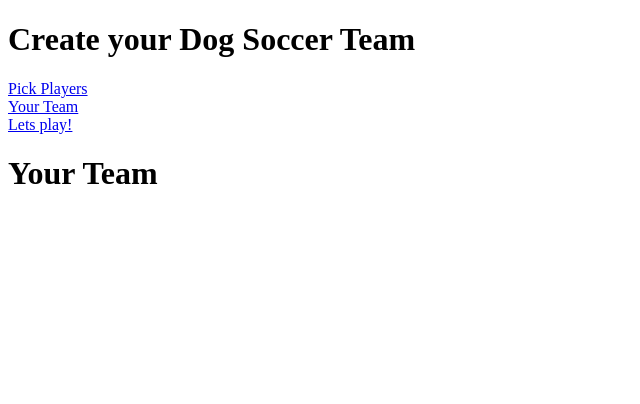
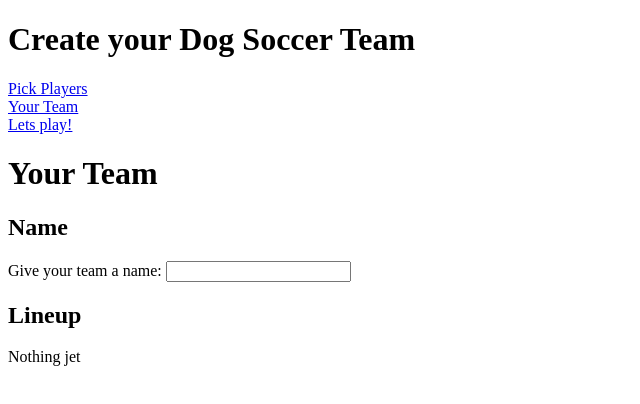
Before and after one commit to math91/react_course_labb_2, a React (Create React App) app: page /team in a window 1280 px wide. Shown: the top 404 px of the page, without its empty margins (0-640 px from the left). Built offline with nearby package versions, Linux system fonts and the light colour scheme.

Commit message:
with context, not update context

```diff
--- a/src/App.js
+++ b/src/App.js
@@ -1,13 +1,16 @@
-import React from "react"
+import React, {useState, createContext} from "react"
 import Header from "./Header"
 import Main from "./Main"
 
+export const TeamContext = createContext(null)
+
 function App() {
+  const [team, setTeam] = useState("test")
   return (
-    <>
+    <TeamContext.Provider value={team}>
       <Header />
       <Main />
-    </>
+    </TeamContext.Provider>
   )
 }
 
--- /dev/null
+++ b/src/GiveName.js
@@ -0,0 +1,24 @@
+import React, {useState} from "react"
+
+function GiveName() {
+  const [name, setName] = useState("")
+
+  function handleChange(event) {
+    setName(event.target.value)
+    console.log(name)
+  }
+
+  return (
+    <>
+      <label>Give your team a name: </label>
+      <input
+        type="name"
+        name="name"
+        value={name}
+        onChange={handleChange}
+      />
+    </>
+  )
+}
+
+export default GiveName
--- /dev/null
+++ b/src/Lineup.js
@@ -0,0 +1,9 @@
+import React from "react"
+
+function Lineup() {
+  return(
+    <p>Nothing jet</p>
+  )
+}
+
+export default Lineup
--- a/src/PickPlayers.js
+++ b/src/PickPlayers.js
@@ -1,5 +1,6 @@
-import React, {useState, useEffect} from "react"
+import React, {useState, useEffect, useContext} from "react"
 import styled from "styled-components"
+import {TeamContext} from "./App"
 
 const Button = styled.button`
   display: inline-block;
@@ -31,8 +32,8 @@ const Lian = styled.li`
 function PickPlayers() {
 
   const [dog, setDog] = useState("nodog.jpg")
-  const [team, setTeam] = useState([])
   const [number, setNumber] = useState(0)
+  const [team] = useContext(TeamContext)
 
   // On click Randomize dog
   function randomClick() {
--- a/src/Play.js
+++ b/src/Play.js
@@ -3,13 +3,16 @@ import React from "react"
 function Play() {
 
   function handleClick() {
-
+    document.getElementById('playGame').innerHTML =
+    "Congratz! You won 5-1 against Cats Bollklubb."
   }
 
   return (
     <>
-    <h1>Play</h1>
-    <button onClick={handleClick}>Play Game!</button>
+      <h1>Play</h1>
+      <div id="playGame">
+        <button onClick={handleClick}>Play Game!</button>
+      </div>
     </>
   )
 }
--- a/src/Team.js
+++ b/src/Team.js
@@ -1,8 +1,16 @@
-import React from "react"
+import React, {useState} from "react"
+import GiveName from "./GiveName"
+import Lineup from "./Lineup"
 
 function Team() {
   return (
-    <h1>Your Team</h1>
+    <>
+      <h1>Your Team</h1>
+      <h2>Name</h2>
+      <GiveName />
+      <h2>Lineup</h2>
+      <Lineup />
+    </>
   )
 }
 
--- a/src/index.js
+++ b/src/index.js
@@ -1,13 +1,10 @@
 import React from "react"
 import ReactDOM from "react-dom"
 import App from "./App"
-import MyTeam from "./myTeamProvider"
 import {BrowserRouter} from "react-router-dom"
 
 ReactDOM.render(
   <BrowserRouter>
-    <MyTeam.Provider value="Mattias">
-      <App />
-    </MyTeam.Provider>
+    <App />
   </BrowserRouter>,
   document.getElementById('root'))
```
